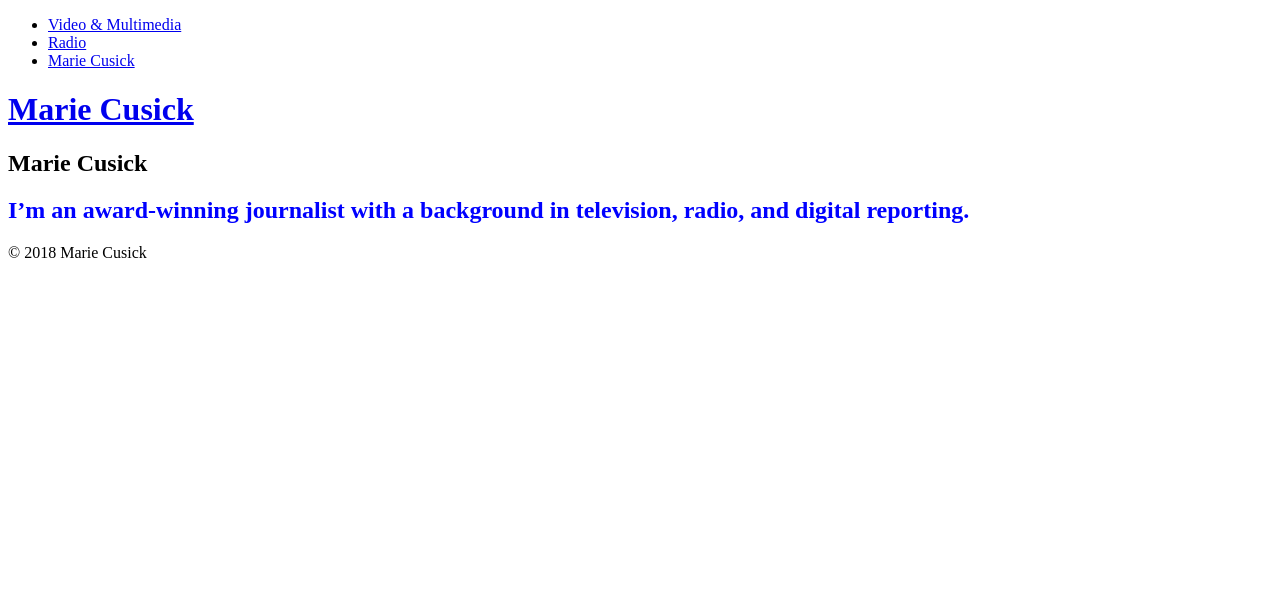
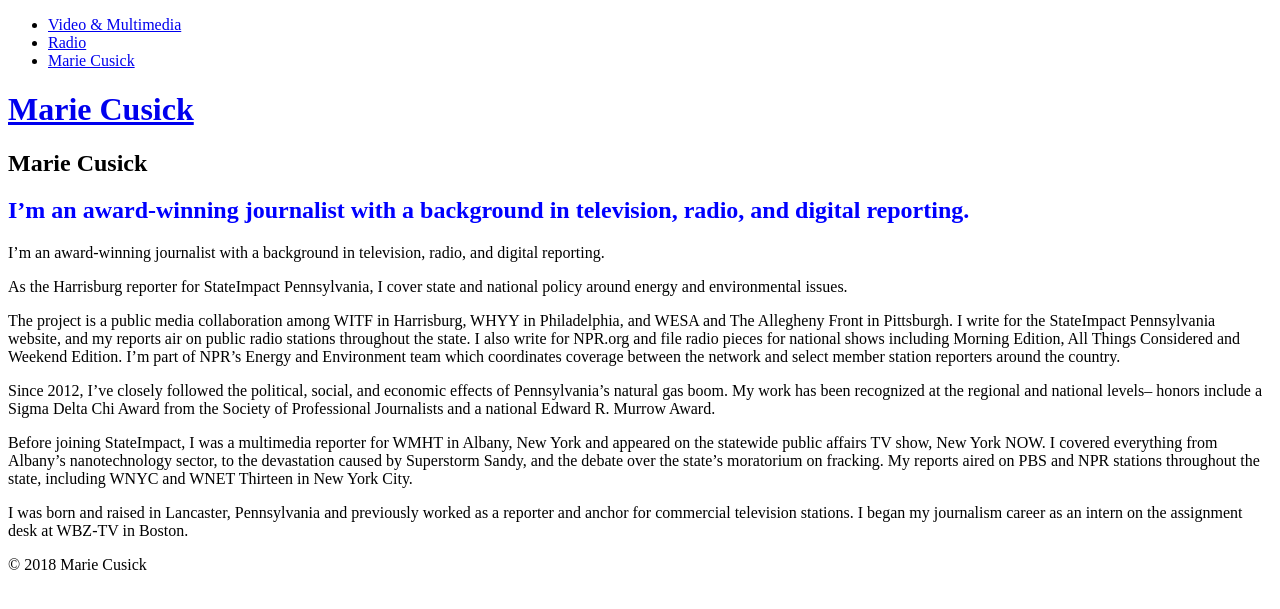
Before and after one commit to mcdotcom/mcdotcom, a Jekyll site: the page built from index.md, in a window 1280 px wide. Shown: the top 609 px of the page. Built offline with Jekyll 4.4.1, drawn with Linux system fonts in a browser that asks for light colours; our own code applies the rules of GitHub Pages for plain Markdown files.

Commit message:
Updated 'index.md' via CloudCannon

```diff
--- a/index.md
+++ b/index.md
@@ -5,3 +5,15 @@ layout: default
 ## Marie Cusick
 
 # I'm an award-winning journalist with a background in television, radio, and digital reporting.
+
+I’m an award-winning journalist with a background in television, radio, and digital reporting.
+
+As the Harrisburg reporter for StateImpact Pennsylvania, I cover state and national policy around energy and environmental issues.
+
+The project is a public media collaboration among WITF in Harrisburg, WHYY in Philadelphia, and WESA and The Allegheny Front in Pittsburgh. I write for the StateImpact Pennsylvania website, and my reports air on public radio stations throughout the state. I also write for NPR.org and file radio pieces for national shows including Morning Edition, All Things Considered and Weekend Edition. I’m part of NPR’s Energy and Environment team which coordinates coverage between the network and select member station reporters around the country.
+
+Since 2012, I’ve closely followed the political, social, and economic effects of Pennsylvania’s natural gas boom. My work has been recognized at the regional and national levels– honors include a Sigma Delta Chi Award from the Society of Professional Journalists and a national Edward R. Murrow Award.&nbsp;
+
+Before joining StateImpact, I was a multimedia reporter for WMHT in Albany, New York and appeared on the statewide public affairs TV show, New York NOW. I covered everything from Albany’s nanotechnology sector, to the devastation caused by Superstorm Sandy, and the debate over the state’s moratorium on fracking. My reports aired on PBS and NPR stations throughout the state, including WNYC and WNET Thirteen in New York City.
+
+I was born and raised in Lancaster, Pennsylvania and previously worked as a reporter and anchor for commercial television stations. I began my journalism career as an intern on the assignment desk at WBZ-TV in Boston.
```
